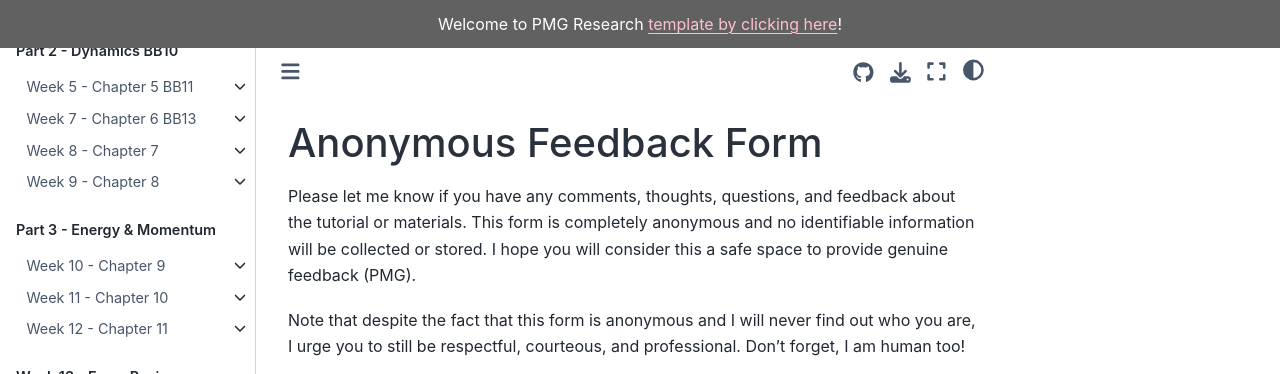
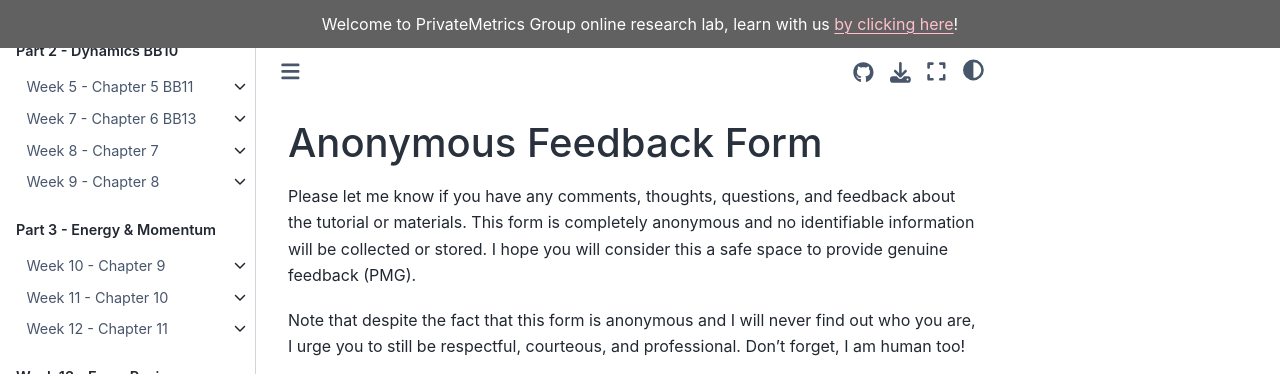
Before and after one commit to bassambarazi/book-test, a Jupyter Book: the page built from about/feedback.md, in a window 1280 px wide and 900 px high, cut to the strip 0-374 px from the top of the window. Built offline with Jupyter Book 1.0.4 settings and Sphinx 7.4.7 and the Sphinx Book theme 1.1.4, drawn with Linux system fonts in a browser that asks for light colours; pages that are not in the unit, such as notebooks, are missing from menus; some of the changed lines change nothing that is shown.

Commit message:
Update _config.yml

```diff
--- a/_config.yml
+++ b/_config.yml
@@ -1,5 +1,5 @@
 # Book settings
-title: Reinforcement Learning and Stochastic Optimization
+title: Sequential Decision Analytics in Private Markets
 author: PMG
 logo: images/logo.jpg
 copyright: ""
@@ -18,7 +18,7 @@
   use_issues_button: true
   use_edit_page_button: true
   navbar_number_sections : false
-  announcement: " Welcome to PMG Research  <a href='https://github.com/firasm/jupyterbook_course_template' style='color:pink;'>template by clicking here</a>!"  # The base URL where your book will be hosted. Used for creating image previews and social links. e.g.: https://mypage.com/mybook/
+  announcement: " Welcome to PrivateMetrics Group online research lab, learn with us  <a href='https://github.com/firasm/jupyterbook_course_template' style='color:pink;'> by clicking here</a>!"  # The base URL where your book will be hosted. Used for creating image previews and social links. e.g.: https://mypage.com/mybook/
   # google_analytics_id: UA-11111111 # add your Google Analytics Tracking Code
   comments:
     hypothesis: false
@@ -58,14 +58,14 @@
 
     myst_substitutions:
       INSTRUCTOR: "PMG (he/his/him)"
-      PRONOUNCE: "Pee M Jee"
-      OFFICE: "ROOM 111"
-      PHONE: "N/A"
+      PRONOUNCE: "PMG"
+      OFFICE: "ROOM 420"
+      PHONE: "999-999-9999"
       COURSE_CODE: "RLSO 111"
       SECTION: "001"
       CREDITS: "3"
       TITLE: "Introductory RLSO for Finance"
-      PREREQS: "One of Curious 12, PREC 12, MATH 125, MATH 126 and PHYS 11 (Physics 12 is strongly recommended)."
+      PREREQS: "Curiousity, effort, and tenacity are strongly recommended)."
       COREQS: "Logic 100"
       TERM: "2023 Winter Term 2"
       ROOM: "ROOM 100"
@@ -85,4 +85,4 @@
       FORMAT: "Lectures, Labs, Tutorials and they will all be running online in this course."
       ASSOCIATE_HEAD: "Bassam B Barazi [bassamb@privatemetricsgroup.com](mailto:bassamb@privatemetricsgroup.com)"
       ANON_FEEDBACK: "[feedback form](https://cbc.ca)"
-      TEXTBOOK: "References will be provided all the notes you need via the course website."
+      TEXTBOOK: "References and notes are provided via the tutorial website."
```
